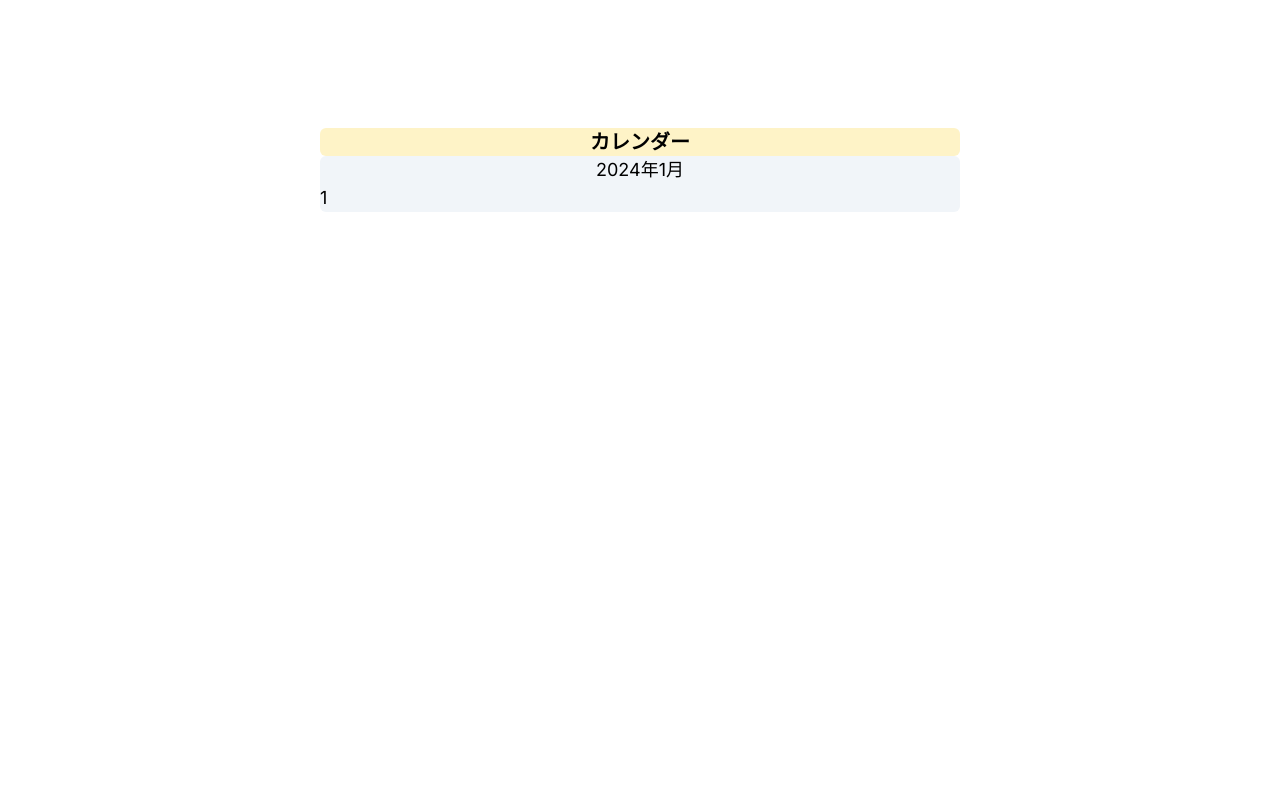
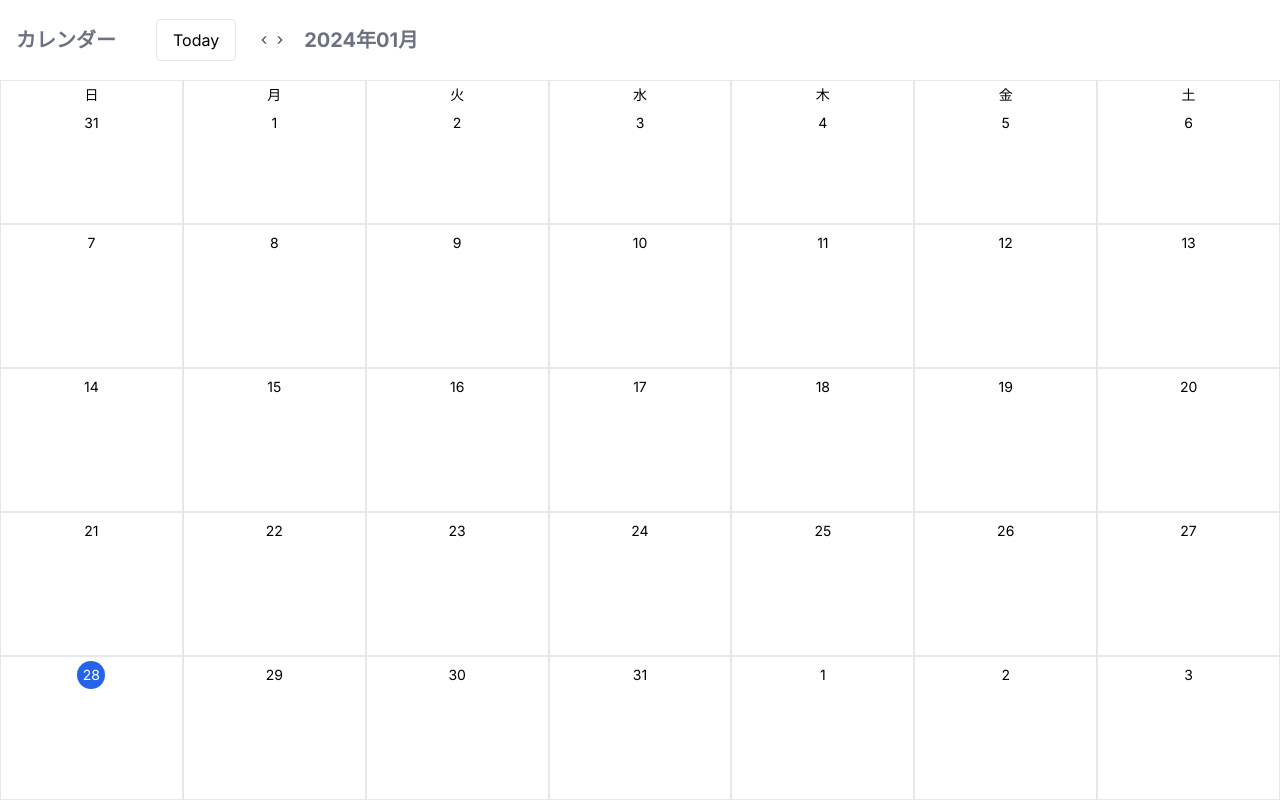
Before and after one commit to mabupro/nextjs-30, a Next.js app: page /src/pages/calendar in a window 1280 px wide. Built offline with nearby package versions, Linux system fonts and the light colour scheme.

Commit message:
finished/calendar

```diff
--- a/app/layout.tsx
+++ b/app/layout.tsx
@@ -1,22 +1,26 @@
-import type { Metadata } from "next";
-import { Inter } from "next/font/google";
-import "./globals.css";
+import type { Metadata } from "next"
+import { Inter } from "next/font/google"
+import "./globals.css"
+import GlobalContextProvider from "./src/components/parts/calendar/context/GlobalContextProvider"
 
-const inter = Inter({ subsets: ["latin"] });
+const inter = Inter({ subsets: ["latin"] })
 
 export const metadata: Metadata = {
   title: "Next.js 30本 ノック",
   description: "勉強用に30本ノックを実践する",
-};
+}
 
 export default function RootLayout({
   children,
 }: Readonly<{
-  children: React.ReactNode;
+  children: React.ReactNode
 }>) {
   return (
     <html lang="ja">
-      <body className={inter.className}>{children}</body>
+      {/* カレンダー用のContextProvider */}
+      <GlobalContextProvider>
+        <body className={inter.className}>{children}</body>
+      </GlobalContextProvider>
     </html>
-  );
+  )
 }
--- a/app/page.tsx
+++ b/app/page.tsx
@@ -10,6 +10,7 @@ export default function Home() {
     // <Counter />
     // <Timer />
     // <ShowDay />
+
     <Calendar />
   );
 }
--- /dev/null
+++ b/app/src/components/parts/calendar/CalendarHeader.tsx
@@ -0,0 +1,53 @@
+'use client'
+
+import React, { useContext } from "react"
+import { MdChevronLeft, MdChevronRight } from "react-icons/md"
+import GlobalContext from "@/app/src/components/parts/calendar/context/GlobalContext"
+
+const CalendarHeader = () => {
+    const { monthIndex, setMonthIndex } = useContext(GlobalContext)
+
+    const handlePrevMonth = () => {
+        setMonthIndex(monthIndex - 1)
+    }
+
+    const handleNextMonth = () => {
+        setMonthIndex(monthIndex + 1)
+    }
+
+    const getCurrentMonth = () => {
+        const currentYear = new Date().getFullYear()
+        const currentMonth = new Date(currentYear, monthIndex).toLocaleDateString("ja-JP", {
+            year: "numeric",
+            month: "2-digit",
+        })
+        return currentMonth.replace(/\//g, "年") + "月" // "YYYY年MM月"
+    }
+
+    const handleReset = () => {
+        // 現在の月を取得
+        setMonthIndex(new Date().getMonth())
+    }
+
+    return (
+        <header className="px-4 py-2 flex items-center">
+            <h1 className="mr-10 text-xl text-gray-500 font-bold">カレンダー</h1>
+            <button onClick={handleReset} className="border rounded py-2 px-4 mr-5">
+                Today
+            </button>
+            <button onClick={handlePrevMonth}>
+                <span className="cursor-pointer text-gray-600 mx-2">
+                    <MdChevronLeft />
+                </span>
+            </button>
+            <button onClick={handleNextMonth}>
+                <span className="cursor-pointer text-gray-600 mx-2">
+                    <MdChevronRight />
+                </span>
+            </button>
+            <h2 className="ml-4 text-xl text-gray-500 font-bold">{getCurrentMonth()}</h2>
+        </header>
+    )
+}
+
+export default CalendarHeader
--- /dev/null
+++ b/app/src/components/parts/calendar/Day.tsx
@@ -0,0 +1,36 @@
+import React, { ReactNode } from "react"
+
+type DayProps = {
+    day: Date
+    rowIdx: number
+}
+
+export const Day = (props: DayProps) => {
+    const { day, rowIdx } = props
+
+    const currentDate = new Date()
+    const currentDayFormatted = `${currentDate.getDate()}-${currentDate.getMonth() + 1}-${currentDate.getFullYear()}`
+
+    const formattedDay = `${day.getDate()}-${day.getMonth() + 1}-${day.getFullYear()}`
+
+    const isCurrentDay = formattedDay === currentDayFormatted
+
+    const getCurrentDayClass = () => (isCurrentDay ? "bg-blue-600 text-white rounded-full w-7" : "")
+
+    return (
+        <div className="border border-gray-200 flex flex-col">
+            <header className="flex flex-col items-center">
+                {/* 1行目に曜日を表示 */}
+                {rowIdx === 0 && <p className="text-sm mt-1">{getDayOfWeek(day.getDay())}</p>}
+                <p className={`text-sm p-1 my-1 text-center ${getCurrentDayClass()}`}>
+                    {day.getDate()}
+                </p>
+            </header>
+        </div>
+    )
+}
+
+const getDayOfWeek = (dayIndex: number) => {
+    const daysOfWeek = ["日", "月", "火", "水", "木", "金", "土"]
+    return daysOfWeek[dayIndex]
+}
--- /dev/null
+++ b/app/src/components/parts/calendar/Month.tsx
@@ -0,0 +1,24 @@
+import React from "react"
+import { Day } from "./Day"
+
+type MonthProps = {
+    month: Date[][]
+}
+
+const Month = (props: MonthProps) => {
+    const { month } = props
+
+    return (
+        <div className="flex-1 grid grid-cols-7 grid-rows-5">
+            {month.map((row, i) => (
+                <React.Fragment key={i}>
+                    {row.map((day, idx) => (
+                        <Day key={idx} day={day} rowIdx={i} />
+                    ))}
+                </React.Fragment>
+            ))}
+        </div>
+    )
+}
+
+export default Month
--- /dev/null
+++ b/app/src/components/parts/calendar/context/GlobalContext.ts
@@ -0,0 +1,8 @@
+import React from "react"
+
+const GlobalContext = React.createContext({
+    monthIndex: 0,
+    setMonthIndex: (index: number) => { },
+})
+
+export default GlobalContext
--- /dev/null
+++ b/app/src/components/parts/calendar/context/GlobalContextProvider.tsx
@@ -0,0 +1,16 @@
+'use client'
+
+import React, { useState } from "react"
+import GlobalContext from "./GlobalContext"
+
+// TODO:anyを修正する
+const GlobalContextProvider = (props: any) => {
+    const [monthIndex, setMonthIndex] = useState(new Date().getMonth());
+    return (
+        <GlobalContext.Provider value={{ monthIndex, setMonthIndex }}>
+            {props.children}
+        </GlobalContext.Provider>
+    );
+}
+
+export default GlobalContextProvider
--- /dev/null
+++ b/app/src/components/parts/calendar/func/util.ts
@@ -0,0 +1,27 @@
+/**
+ * カレンダーの特定月の日付行列を生成する関数
+ * @param {number} month - カレンダーを生成する対象の月 (0から11の範囲で、デフォルトは現在の月)
+ * @returns {Array<Array<Date>>} - カレンダーの日付行列
+ */
+export function getMonth(month = new Date().getMonth()) {
+    // カレンダーの対象となる年を取得
+    const year = new Date().getFullYear()
+
+    // 対象月の最初の日の曜日を取得
+    const firstDayOfTheMonth = new Date(year, month, 1).getDay()
+
+    // 先月の末尾から当月、次月の始まりまでの日数をカウントする変数
+    let currentMonthCount = 0 - firstDayOfTheMonth
+
+    // カレンダーの行列を生成
+    const daysMatrix = new Array(5).fill([]).map(() => {
+        return new Array(7).fill(null).map(() => {
+            // 日数をカウントして、日付のDateオブジェクトを生成して挿入
+            currentMonthCount++
+            return new Date(year, month, currentMonthCount)
+        })
+    })
+
+    // 生成した日付行列を返却
+    return daysMatrix
+}
--- a/app/src/pages/calendar/page.tsx
+++ b/app/src/pages/calendar/page.tsx
@@ -1,19 +1,30 @@
+'use client'
+
+import { useState, useEffect, useContext } from "react"
+
+import { getMonth } from "@/app/src/components/parts/calendar/func/util"
+import Month from "@/app/src/components/parts/calendar/Month"
+import CalendarHeader from "@/app/src/components/parts/calendar/CalendarHeader"
+import GlobalContext from "../../components/parts/calendar/context/GlobalContext"
+
 const Calendar = () => {
+    const [currentMonth, setCurrentMonth] = useState(getMonth());
+    const { monthIndex } = useContext(GlobalContext);
+
+    useEffect(() => {
+        setCurrentMonth(getMonth(monthIndex));
+    }, [monthIndex]);
+
     return (
         <>
-            <div className="mx-auto text-center mt-32 w-1/2 h-1/2 rounded-md text-xl font-semibold bg-amber-100">
-                カレンダー
-            </div>
-            <div className="mx-auto w-1/2 rounded-md text-lg bg-slate-100">
-                <div className="text-center ">
-                    2024年1月
-                </div>
-                <div className="">
-                    1
+            <div className="h-screen flex flex-col">
+                <CalendarHeader />
+                <div className="flex flex-1">
+                    <Month month={currentMonth} />
                 </div>
             </div>
         </>
-    )
+    );
 }
 
 export default Calendar
--- a/package.json
+++ b/package.json
@@ -12,7 +12,8 @@
   "dependencies": {
     "next": "14.1.0",
     "react": "^18",
-    "react-dom": "^18"
+    "react-dom": "^18",
+    "react-icons": "^5.0.1"
   },
   "devDependencies": {
     "@testing-library/jest-dom": "^6.3.0",
```
Also changed, not shown: 2 other files (tests, documents, lock files or other folders).
